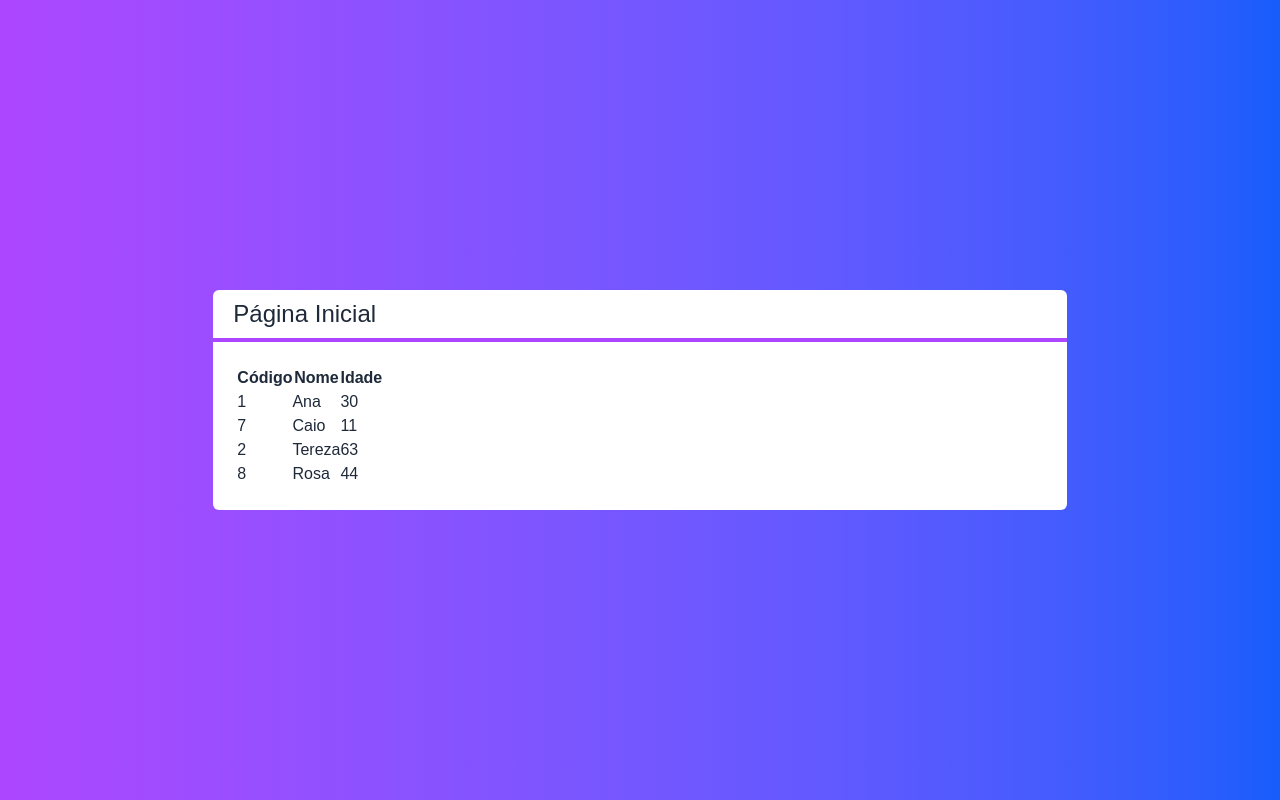
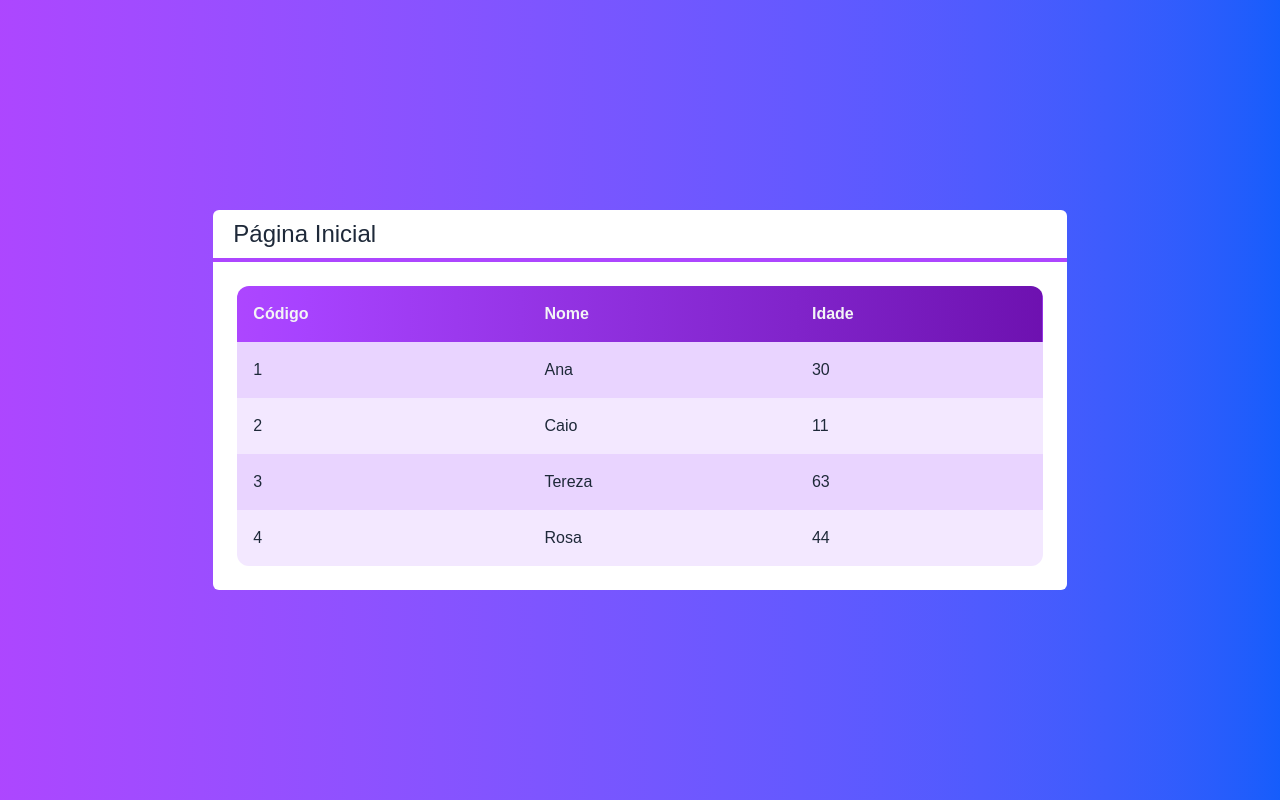
Before and after one commit to erick-patrick-dev/Projeto-cadastro-firebase, a Next.js app in the folder next-crud/: page / in a window 1280 px wide. Built offline with nearby package versions, Linux system fonts and the light colour scheme.

Commit message:
Componente Tabela #02

```diff
--- a/next-crud/src/components/Tabela.tsx
+++ b/next-crud/src/components/Tabela.tsx
@@ -8,9 +8,9 @@
     function renderizarCabecalho() {
         return (
             <tr>
-                <th>Código</th>
-                <th>Nome</th>
-                <th>Idade</th>
+                <th className="text-left p-4">Código</th>
+                <th className="text-left p-4">Nome</th>
+                <th className="text-left p-4">Idade</th>
             </tr>
         )
     }
@@ -18,18 +18,22 @@
     function renderizarDados() {
         return props.clientes?.map((cliente, i) => {
             return (
-                <tr key={cliente.id}>
-                    <td>{cliente.id}</td>
-                    <td>{cliente.nome}</td>
-                    <td>{cliente.idade}</td>
+                <tr key={cliente.id}
+                    className={`${i %2 === 0 ? 'bg-purple-200' : 'bg-purple-100'}`}>
+                    <td className="text-left p-4">{cliente.id}</td>
+                    <td className="text-left p-4">{cliente.nome}</td>
+                    <td className="text-left p-4">{cliente.idade}</td>
                 </tr>
             )
         })
     }
 
     return (
-        <table>
-            <thead>
+        <table className="w-full rounded-xl overflow-hidden">
+            <thead className={`
+                text-gray-100
+                bg-gradient-to-r from-purple-500 to-purple-800
+                `}>
                 {renderizarCabecalho()}
             </thead>
             <tbody>
--- a/next-crud/src/pages/index.tsx
+++ b/next-crud/src/pages/index.tsx
@@ -6,9 +6,9 @@
 
   const clientes = [
     new Cliente('Ana', 30, '1'),
-    new Cliente('Caio', 11, '7'),
-    new Cliente('Tereza', 63, '2'),
-    new Cliente('Rosa', 44, '8')
+    new Cliente('Caio', 11, '2'),
+    new Cliente('Tereza', 63, '3'),
+    new Cliente('Rosa', 44, '4')
   ]
 
   return (
```
